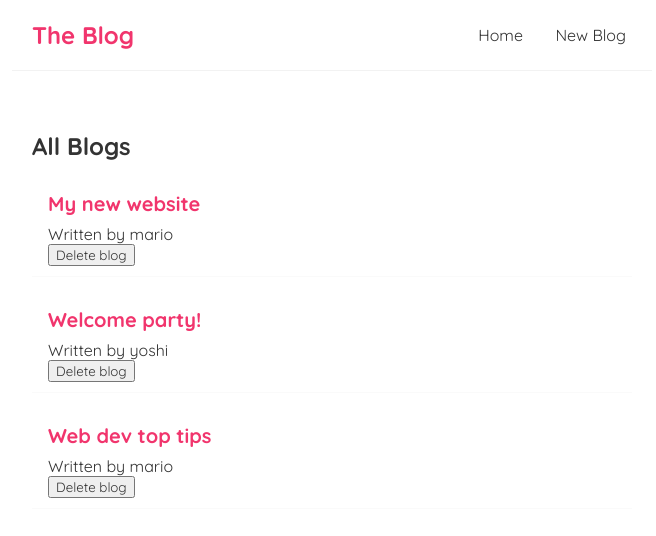
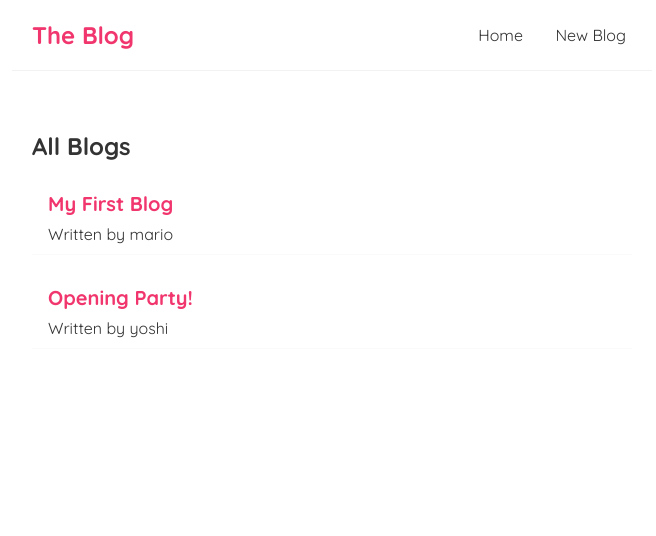
Before and after one commit to bSemir/Blogs-ReactApp, a React (Create React App) app: page / in a window 1280 px wide. Shown: the top 536 px of the page, without its empty margins (308-964 px from the left). Built offline with nearby package versions, Linux system fonts and the light colour scheme; data requests are answered from the project's data file.

Commit message:
fetched some data and deleted fixed blogs array

```diff
--- a/src/BlogList.js
+++ b/src/BlogList.js
@@ -1,7 +1,6 @@
-const BlogList = ({blogs, title, handleDelete}) => {
+const BlogList = ({blogs, title}) => {
    // const blogs = props.blogs;
 
-    console.log(blogs);
     return (
         <div className="blog-list">
             <h2>{ title }</h2>
@@ -9,7 +8,6 @@
                 <div className="blog-preview" key={blog.id}>
                     <h2>{blog.title}</h2>
                     <p>Written by {blog.author} </p>
-                    <button onClick={() => handleDelete(blog.id)}>Delete blog</button>
                 </div>
             ))}
         </div>
--- a/src/Home.js
+++ b/src/Home.js
@@ -2,25 +2,21 @@
 import BlogList from './BlogList';
 
 const Home = () => {
-    const [blogs, setBlogs] = useState([
-        { title: 'My new website', body: 'lorem ipsum...', author: 'mario', id: 1 },
-        { title: 'Welcome party!', body: 'lorem ipsum...', author: 'yoshi', id: 2 },
-        { title: 'Web dev top tips', body: 'lorem ipsum...', author: 'mario', id: 3 }
-    ]);
-
-    const handleDelete = (id) => {
-        const newBlogs = blogs.filter((blog) => blog.id !== id);
-        setBlogs(newBlogs);
-    }
+    const [blogs, setBlogs] = useState(null);
 
     useEffect(() => {
-        console.log('use effect ran');
+        fetch('http://localhost:8000/blogs').then(res => {
+            return res.json(); //this is also async
+        }).then((data) => {
+            setBlogs(data);
+           // console.log(data[0].body);
+        })
     }, []);
 
     return (
         <div className="home">
-            <BlogList blogs={blogs} title="All Blogs" handleDelete={handleDelete}/>  {/* function as a prop */}
-
+            { blogs && <BlogList blogs={blogs} title="All Blogs" /> }
+            {/*da nije bilo ove provjere, blogs array bi bio prazan */}
         </div>
     );
 }
```
